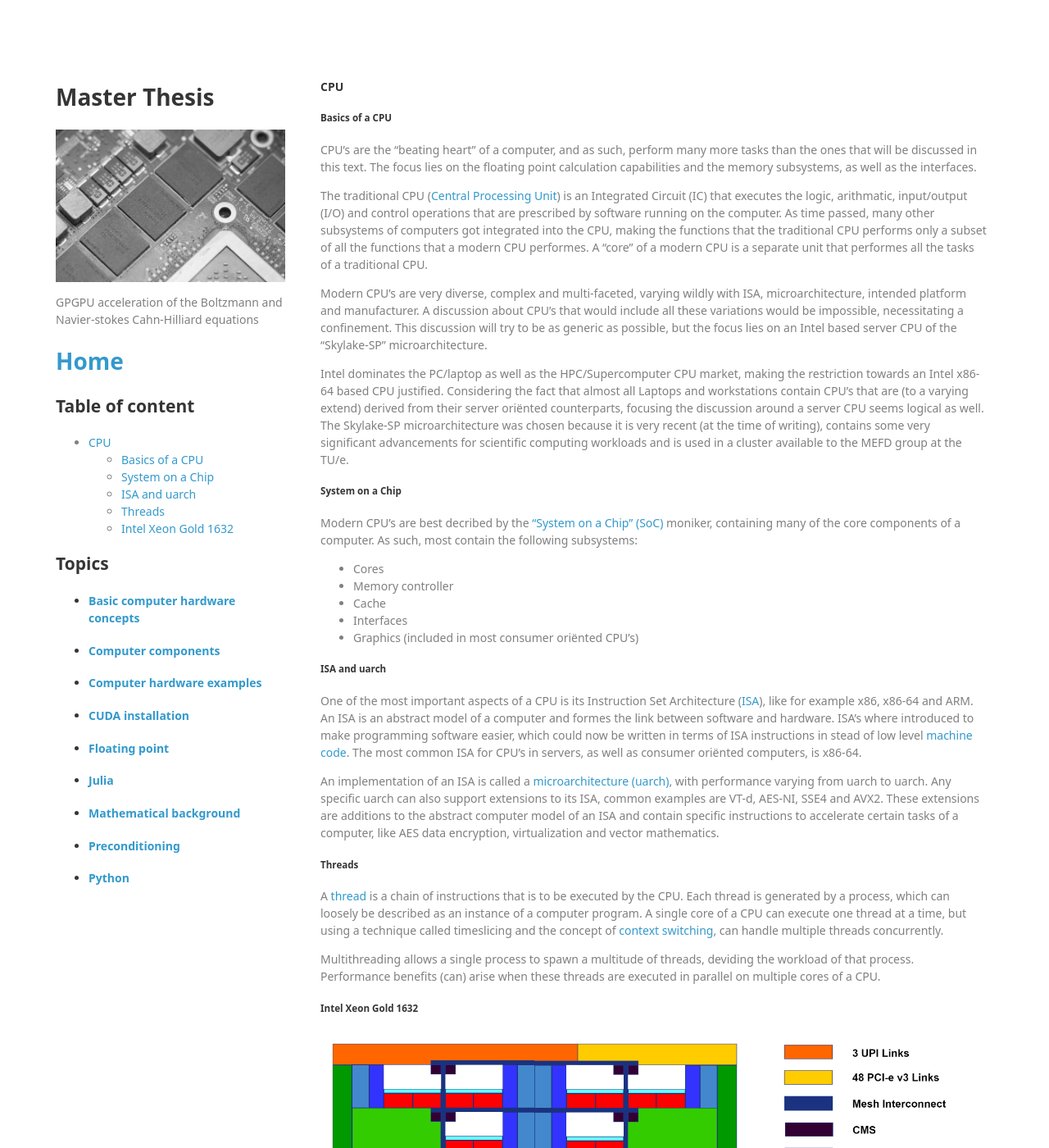
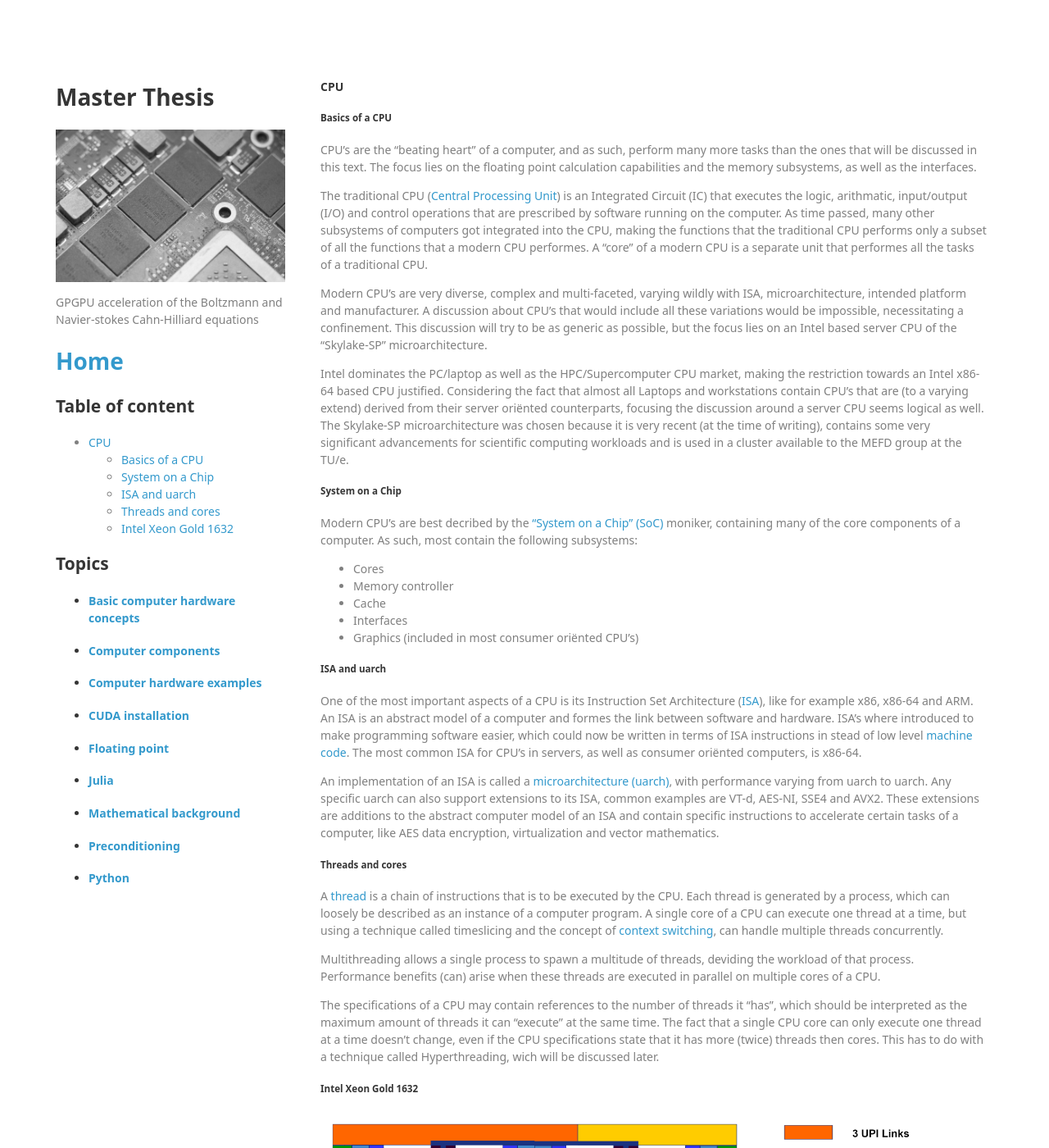
Before and after one commit to lucasbekker/lucasbekker.github.io, a Jekyll site: the page built from _sections/Computer_components.md, in a window 1280 px wide and 1400 px high. Shown: the whole window at 82% size. Built offline with Jekyll 4.4.1, drawn with Linux system fonts in a browser that asks for light colours; nearby versions of some CDN libraries.

Commit message:
Added some explanation on the amount of threads of a cpu

```diff
--- a/_sections/Computer_components.md
+++ b/_sections/Computer_components.md
@@ -31,11 +31,13 @@
 
 An implementation of an ISA is called a [microarchitecture (uarch)](https://en.wikipedia.org/wiki/Microarchitecture), with performance varying from uarch to uarch. Any specific uarch can also support extensions to its ISA, common examples are VT-d, AES-NI, SSE4 and AVX2. These extensions are additions to the abstract computer model of an ISA and contain specific instructions to accelerate certain tasks of a computer, like AES data encryption, virtualization and vector mathematics.
 
-##### Threads
+##### Threads and cores
 
 A [thread](https://en.wikipedia.org/wiki/Thread_(computing)) is a chain of instructions that is to be executed by the CPU. Each thread is generated by a process, which can loosely be described as an instance of a computer program. A single core of a CPU can execute one thread at a time, but using a technique called timeslicing and the concept of [context switching](https://en.wikipedia.org/wiki/Context_switch), can handle multiple threads concurrently.
 
 Multithreading allows a single process to spawn a multitude of threads, deviding the workload of that process. Performance benefits (can) arise when these threads are executed in parallel on multiple cores of a CPU.
+
+The specifications of a CPU may contain references to the number of threads it "has", which should be interpreted as the maximum amount of threads it can "execute" at the same time. The fact that a single CPU core can only execute one thread at a time doesn't change, even if the CPU specifications state that it has more (twice) threads then cores. This has to do with a technique called Hyperthreading, wich will be discussed later.
 
 ##### Intel Xeon Gold 1632
 
```
